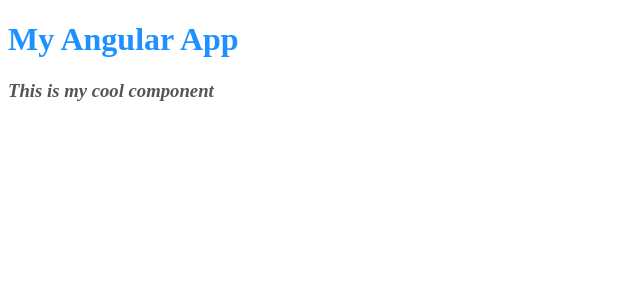
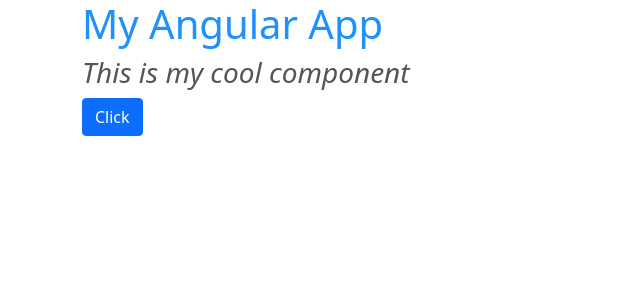
Before and after one commit to masalamind/angularFoundations, an Angular app in the folder EnemyOfSyntax/: page / in a window 1280 px wide. Shown: the top 300 px of the page, without its empty margins (0-640 px from the left). Built offline with nearby package versions, Linux system fonts and the light colour scheme.

Commit message:
Added bootstrap in the app index.html

```diff
--- a/EnemyOfSyntax/src/app/app.component.html
+++ b/EnemyOfSyntax/src/app/app.component.html
@@ -1,2 +1,3 @@
 <h1>My Angular App</h1>
 <a-cool-component></a-cool-component>
+<button class="btn btn-primary">Click</button>
--- a/EnemyOfSyntax/src/index.html
+++ b/EnemyOfSyntax/src/index.html
@@ -6,8 +6,15 @@
   <base href="/">
   <meta name="viewport" content="width=device-width, initial-scale=1">
   <link rel="icon" type="image/x-icon" href="favicon.ico">
+
+  <!--Adding bootstrap will be available to all children -->
+  <!-- CSS only -->
+<link href="https://cdn.jsdelivr.net/npm/bootstrap@5.1.3/dist/css/bootstrap.min.css" rel="stylesheet" integrity="sha384-1BmE4kWBq78iYhFldvKuhfTAU6auU8tT94WrHftjDbrCEXSU1oBoqyl2QvZ6jIW3" crossorigin="anonymous">
 </head>
 <body>
-  <app-root></app-root>
+  <div class="container">
+    <app-root></app-root>
+
+  </div>
 </body>
 </html>
```
